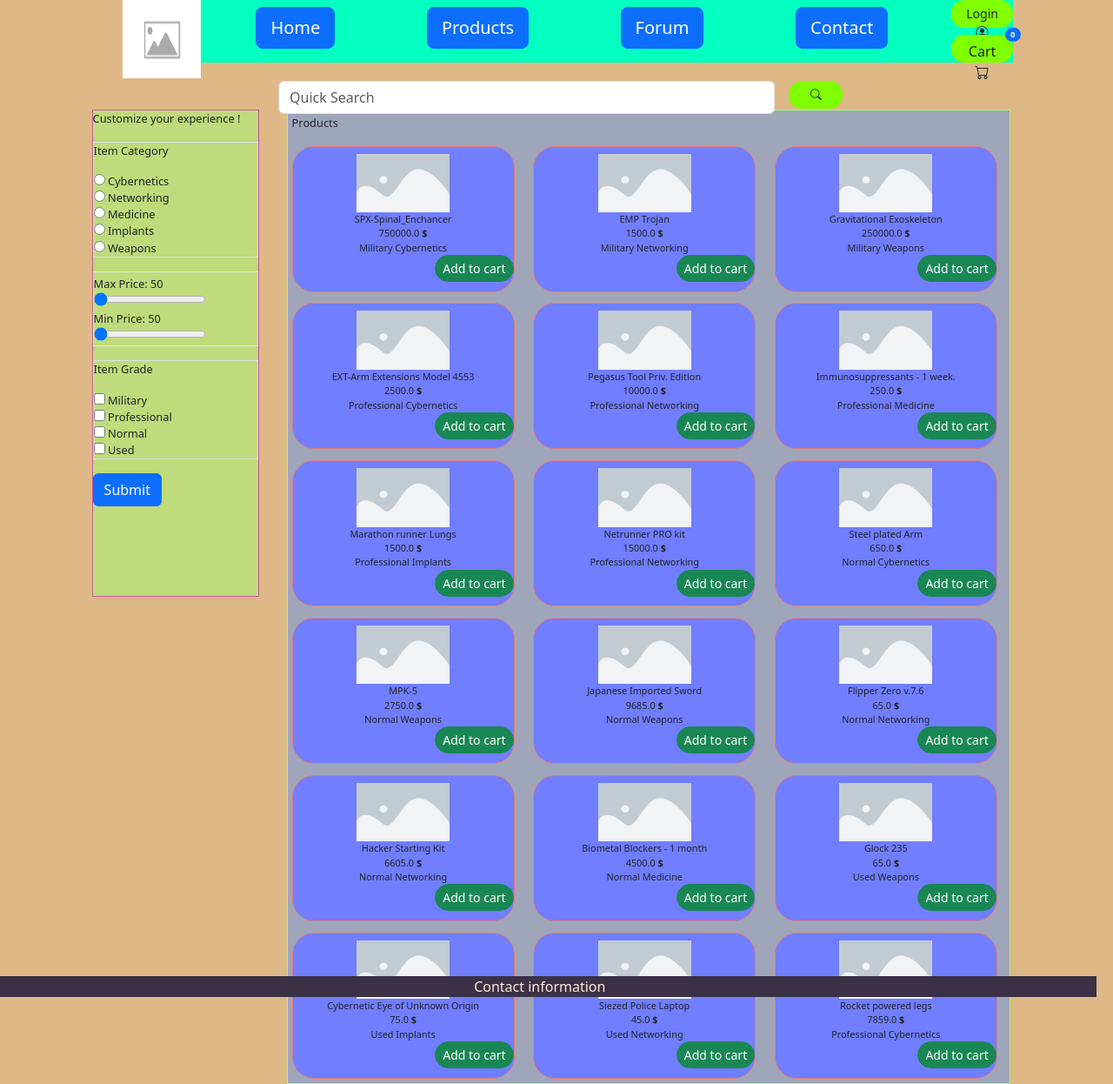
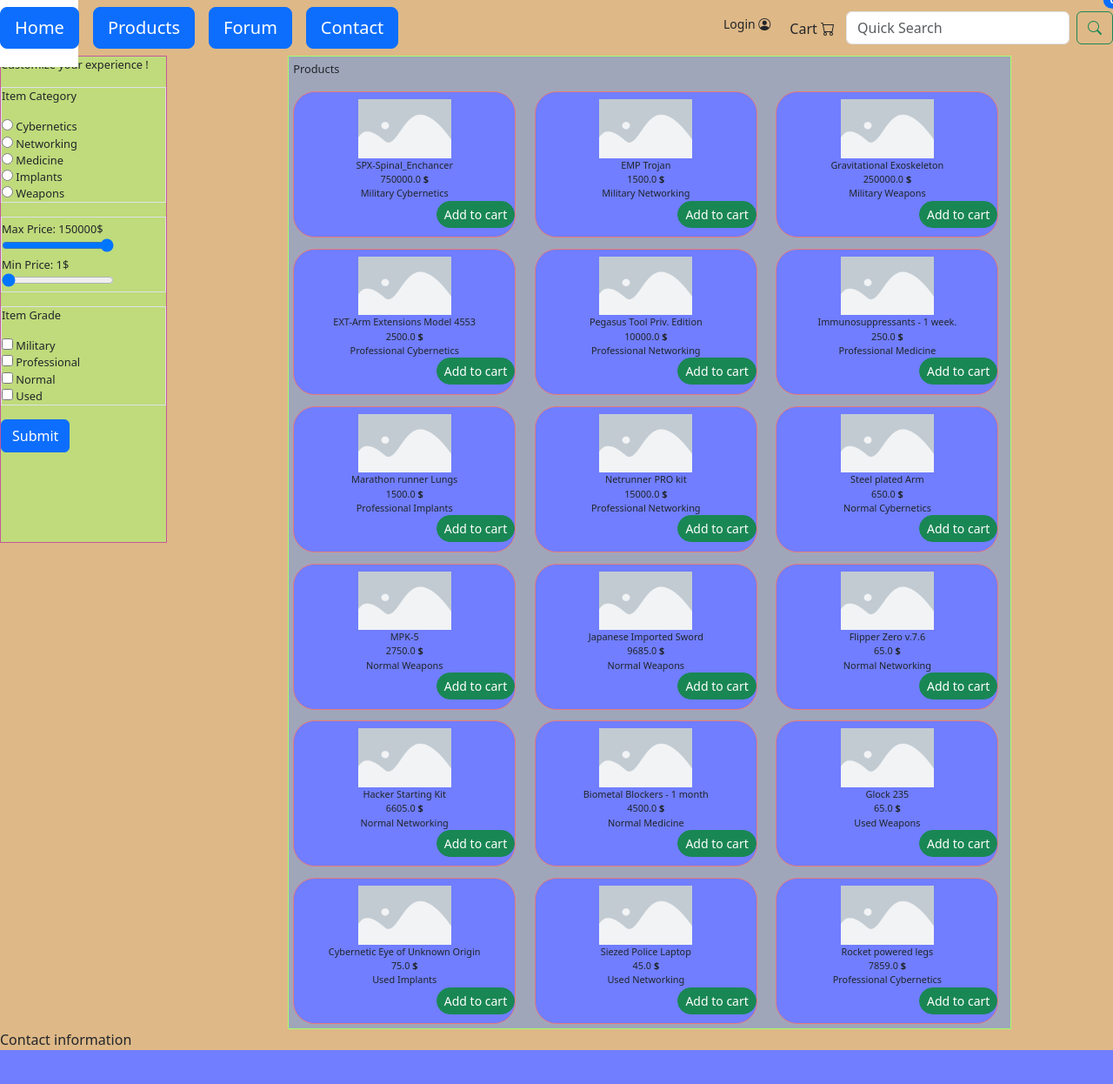
Before and after one commit to Kaynhurst/ITC4214-Final, a Django app: page /products/ in a window 1280 px wide. Shown: the whole page at 87% size. After the commit the page ends 1207 px from the top, so only its background shows below. Run offline with Django 5.2, Linux system fonts and the light colour scheme; data comes from the database, SQL or seed files in the repository; data that the repository does not hold is empty.

Commit message:
Binary File Merging

```diff
--- a/cyberwareStore/products/templates/products/index.html
+++ b/cyberwareStore/products/templates/products/index.html
@@ -34,13 +34,13 @@
                 <!-- Price Range Buttons -->
                 <div class="border border-rounded mt-3">
                     <label class="pt-1" for="priceRangeMax">
-                        Max Price: <span id="maxPriceValue">50</span>
+                        Max Price: <span id="maxPriceValue">50</span>$
                     </label><br>
-                    <input type="range" min="1" max="9999" value="50" class="slider" id="priceRangeMax"><br>
+                    <input type="range" min="1" max="150000" value="150000" class="slider" id="priceRangeMax"><br>
                     <label for="priceRangeMin">
-                        Min Price: <span id="minPriceValue">50</span>
+                        Min Price: <span id="minPriceValue">50</span>$
                     </label><br>
-                    <input type="range" min="1" max="9999" value="50" class="slider" id="priceRangeMin">
+                    <input type="range" min="1" max="150000" value="1" class="slider" id="priceRangeMin">
                 </div>
 
                 <!-- Product Grade Type -->
--- a/cyberwareStore/static/css/base.css
+++ /dev/null
@@ -1,66 +0,0 @@
-html, main , body{
-
-  align-items: center;
-  display: flex;
-  flex-direction: column;
-
-  height: 65vmax;
-  width: 85vmax;
-
-  margin-left: 6vmax;
-
-}
-
-.navigationbar{
-
-  background-color: rgb(4, 255, 192);
-
-  text-align: center;
-  align-items: start;
-  position : sticky ;
-
-  width: 80vw;
-  height: 9vh;
-  margin-bottom:5%;
-
- z-index: 6;
-
- margin-left: 5vw;
- padding-left: 5vw;
- padding-right: 5vw;
-}
-
-.navbar .navbar-brand{
-  padding-left : 7vw;
-}
-
-#logo{
-
-  background-color: chartreuse;
-  font-size: 1vw ;
-  border: 3px;
-  border-radius: 15px;
-  width: 5.5vw;
-  height :4vh;
-  overflow: visible;
-
-}
-
-#searchBar {
-  width : 85%;
-}
-
-footer {
-  background-color: rgb(59, 49, 70);
-  color :antiquewhite;
-
-  width:100vw;
-
-  margin-top : 15%;
-
-
-  text-align: center;
-  position:relative ;
-  vertical-align: bottom;
-
-}
--- a/cyberwareStore/static/templates/base.html
+++ b/cyberwareStore/static/templates/base.html
@@ -19,18 +19,17 @@
     <body>
         <div class="navigationbar position-relative">
             <!-- Logo -->
-            <div class="logo bg-danger position-absolute top-25 start-0">
+            <div class="logo bg-danger position-absolute top-50 start-0 translate-middle-y">
                 <img src="..\static\images\placeholder_general.png" width="90" height="90" alt="logo">
             </div>
 
             <!-- Navigation Menu Buttons -->
-            <nav class="navbar navbar-expand-lg d-flex">
+            <nav class="navbar navbar-expand-lg d-flex w-100">
                 <button class="navbar-toggler" type="button" data-bs-toggle="collapse" data-bs-target="#navbarNav" aria-controls="navbarNav" aria-expanded="false" aria-label="Toggle navigation">
                     <span class="navbar-toggler-icon"></span>
                 </button>
                 <div class="collapse navbar-collapse" id="navbarNav">
-                    <ul class="navbar-nav">
-
+                    <ul class="navbar-nav me-auto mb-2 mb-lg-0">
                         <li class="nav-item">
                             <a class="navbar-brand" href="{% url 'home:index' %}">
                                 <button type="button" class="btn btn-primary btn-lg">Home</button>
@@ -52,43 +51,32 @@
                             </a>
                         </li>
                     </ul>
-                </div>
-            </nav>
-            {% if userLogin %}
-            <!-- User Profile -->
-            <div id="logo" class="logo position-absolute top-0 end-0">
-                <a href="{% url 'members:profile'%}">
-                    <button type="button" class="btn btn-sm overflow-hidden">Profile <i class="bi bi-person-circle"></i></button>
+                    <ul class="navbar-nav ms-auto">
+                        <li class="nav-item">
+                            <!-- User Login -->
+                            <a href="{% url 'members:login'%}">
+                                <button type="button" class="btn btn-sm btn-login">Login <i class="bi bi-person-circle"></i></button>
                             </a>
-            </div>
-            {% else %}
-            <!-- User Login -->
-            <div id="logo" class="logo position-absolute top-0 end-0">
-                <a href="{% url 'members:login'%}">
-                    <button type="button" class="btn btn-sm overflow-hidden">Login <i class="bi bi-person-circle"></i></button>
-                </a>
-            </div>
-            {% endif %}
-
+                        </li>
+                        <li class="nav-item">
                             <!-- Shopping Cart -->
-            <div id="logo" class="position-absolute bottom-0 end-0">
                             <a href="{% url 'products:cart' %}">
-                        <button type="button" class="btn">
+                                <button type="button" class="btn btn-cart pt-2">
                                     Cart <i class="bi bi-cart"></i>
                                 </button>
                                 <span class="position-absolute top-0 start-100 translate-middle badge rounded-pill bg-primary">{{total}}</span>
                             </a>
+                        </li>
+                    </ul>
+                    <!-- Search Bar -->
+                    <form class="d-flex search-bar">
+                        <input class="form-control me-2" type="search" placeholder="Quick Search" aria-label="Search">
+                        <button type="button" class="btn btn-outline-success"><i class="bi bi-search"></i></button>
+                    </form>
                 </div>
-
-            <!-- Search Bar -->
-            <div id="searchBar" class="position-relative start-50 d-flex translate-middle px-5 py-5 my-5">
-                <input class="form-control" type="search" placeholder="Quick Search" aria-label="Search">
-                <button id="logo" type="button" class="btn position-relative mx-3 px-2 w-0">
-                    <i class="bi bi-search"></i>
-                </button>
+            </nav>
         </div>
         </div>
-
         <main>
             {% block content %}
             {% endblock %}
```
Lines whose indentation alone changed are shown as unchanged.
